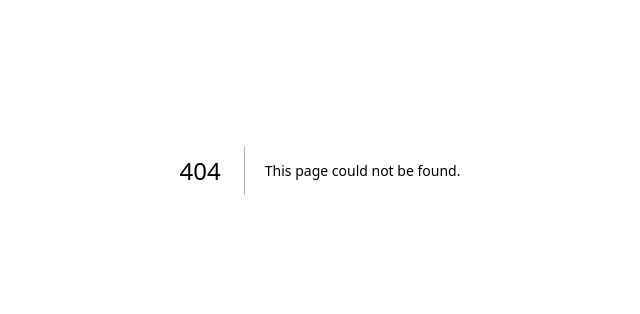
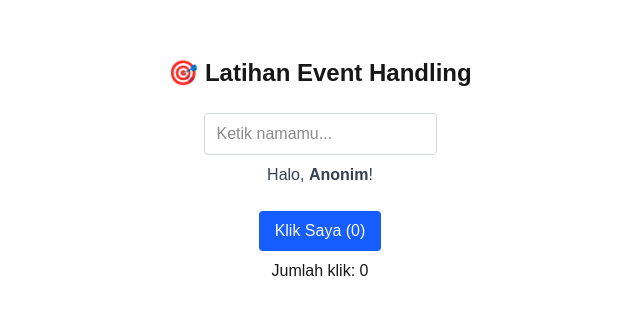
Before and after one commit to ddhewitte/Repetition-Next-JS, a Next.js app: page /event-demo in a window 1280 px wide. Before the commit this address had no page. Shown: the part 230-544 px from the top of the page, without its empty margins (320-960 px from the left). Built offline with nearby package versions, Linux system fonts and the light colour scheme.

Commit message:
Latihan : onclick/change event
http://localhost:3000/event-demo

```diff
--- /dev/null
+++ b/app/event-demo/page.tsx
@@ -0,0 +1,48 @@
+'use client';
+
+import { useState } from "react";
+
+export default function EventDemo() {
+  const [name, setName] = useState("");
+  const [count, setCount] = useState(0);
+
+  // Fungsi event handler
+  const handleClick = () => {
+    setCount(count + 1);
+  };
+
+  const handleChange = (e: React.ChangeEvent<HTMLInputElement>) => {
+    setName(e.target.value);
+  };
+
+  return (
+    <main className="min-h-screen flex flex-col items-center justify-center gap-6">
+      <h1 className="text-2xl font-bold">🎯 Latihan Event Handling</h1>
+
+      {/* Input */}
+      <div className="flex flex-col items-center gap-2">
+        <input
+          type="text"
+          value={name}
+          onChange={handleChange}
+          placeholder="Ketik namamu..."
+          className="border border-gray-300 rounded px-3 py-2 focus:ring focus:ring-blue-300"
+        />
+        <p className="text-gray-700">
+          Halo, <span className="font-semibold">{name || "Anonim"}</span>!
+        </p>
+      </div>
+
+      {/* Tombol */}
+      <div className="flex flex-col items-center gap-2">
+        <button
+          onClick={handleClick}
+          className="bg-blue-600 text-white px-4 py-2 rounded hover:bg-blue-700 transition"
+        >
+          Klik Saya ({count})
+        </button>
+        <p>Jumlah klik: {count}</p>
+      </div>
+    </main>
+  );
+}
```
